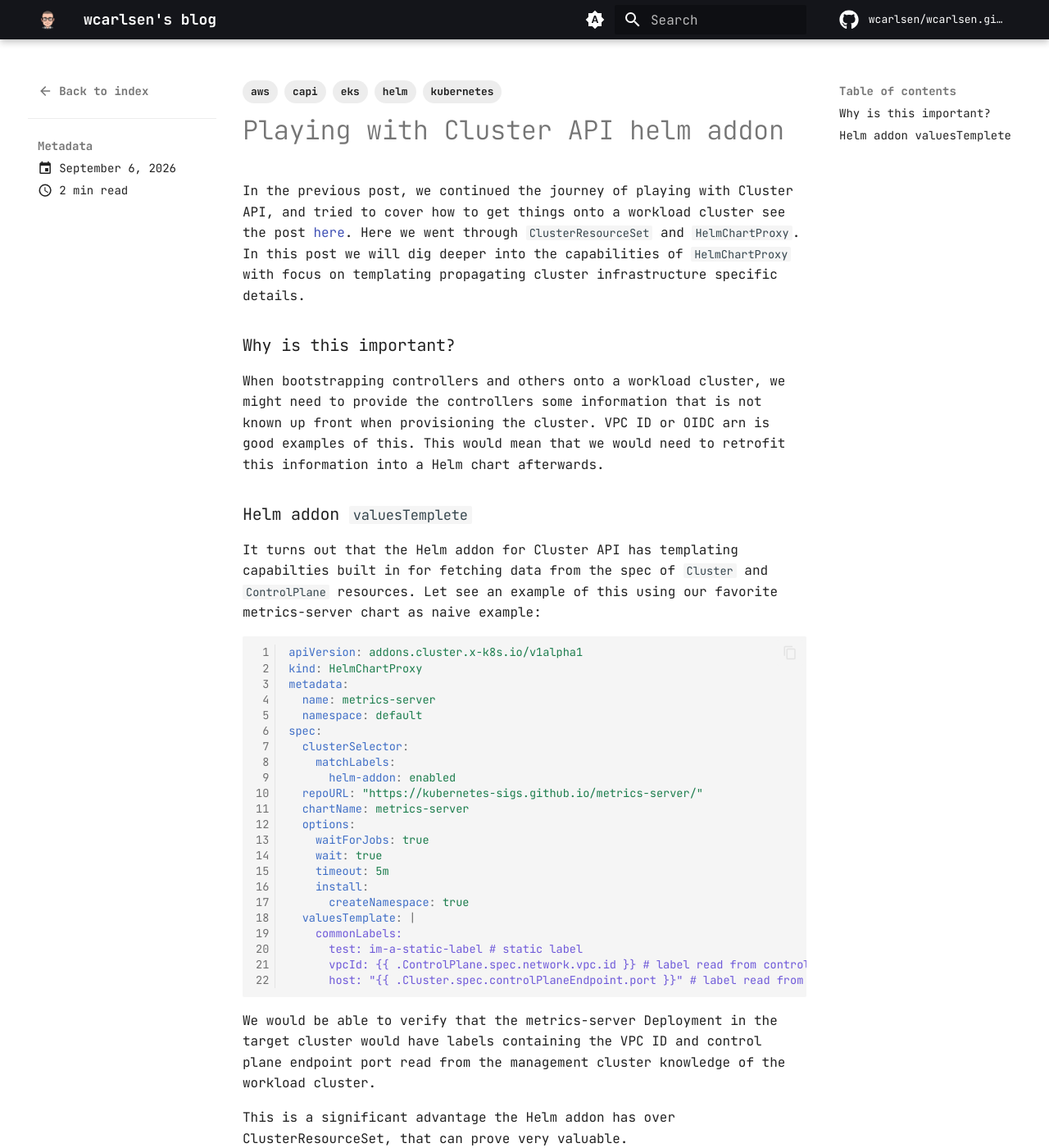
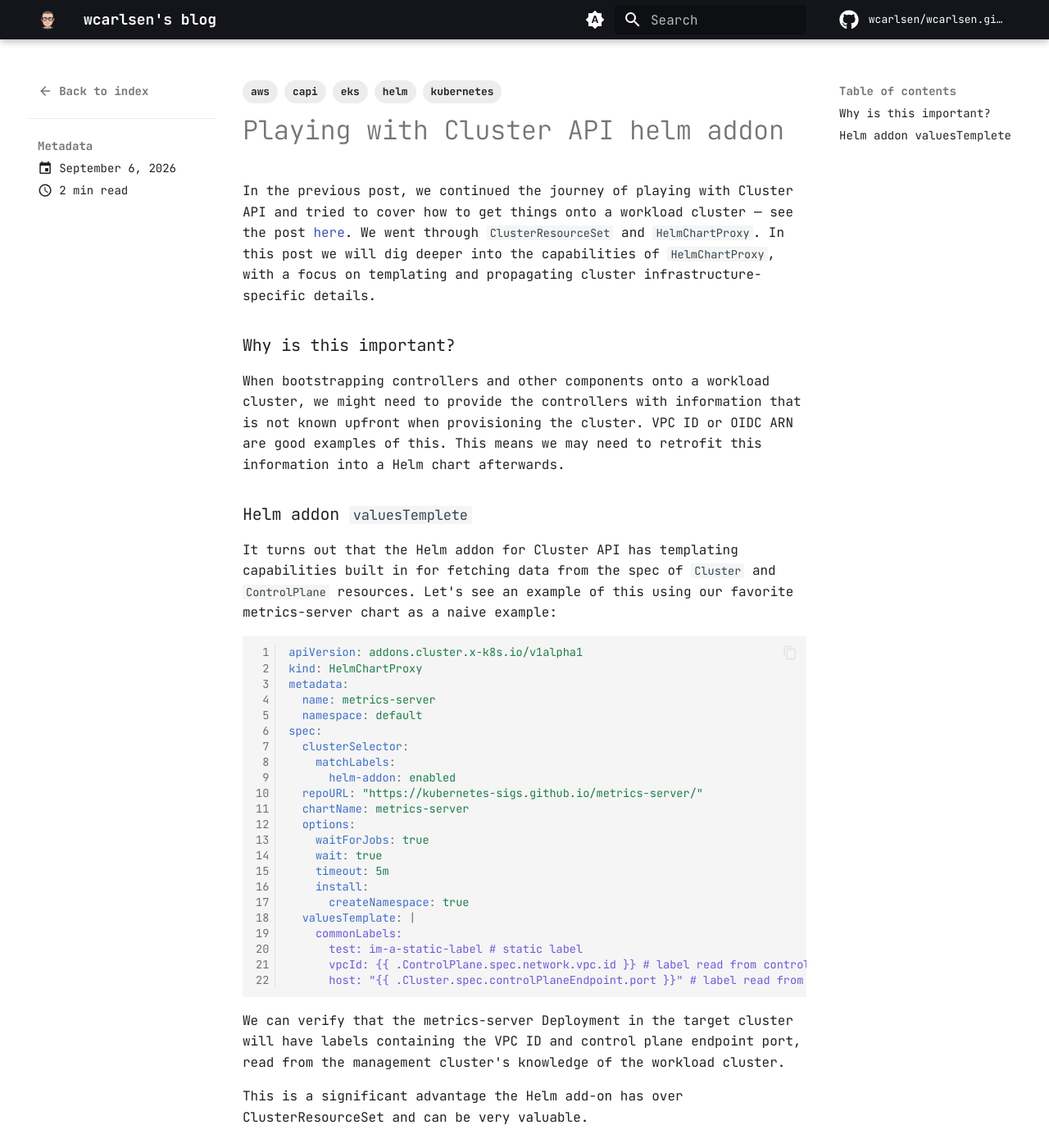
Before and after one commit to wcarlsen/wcarlsen.github.io, an MkDocs documentation site: the page built from docs/posts/2026-09-06-playing-with-cluster-api-helm-addon.md, in a window 1280 px wide and 1400 px high. Shown: the whole window at 82% size. Built offline with MkDocs 1.6.1 and Material for MkDocs 9.7.7, drawn with Linux system fonts in a browser that asks for light colours; plug-ins that fetch from the network failed and are left out; comment, search, counter and statistics services are not loaded.

Commit message:
Did spell checking
Signed-off-by: Willi Carlsen <carlsenwilli@gmail.com>

````diff
--- a/docs/posts/2026-09-06-playing-with-cluster-api-helm-addon.md
+++ b/docs/posts/2026-09-06-playing-with-cluster-api-helm-addon.md
@@ -10,15 +10,15 @@ tags:
 
 # Playing with Cluster API helm addon
 
-In the previous post, we continued the journey of playing with Cluster API, and tried to cover how to get things onto a workload cluster see the post [here](2026-09-05-playing-with-cluster-api-continued.md). Here we went through `ClusterResourceSet` and `HelmChartProxy`. In this post we will dig deeper into the capabilities of `HelmChartProxy` with focus on templating propagating cluster infrastructure specific details.
+In the previous post, we continued the journey of playing with Cluster API and tried to cover how to get things onto a workload cluster — see the post [here](2026-09-05-playing-with-cluster-api-continued.md). We went through `ClusterResourceSet` and `HelmChartProxy`. In this post we will dig deeper into the capabilities of `HelmChartProxy`, with a focus on templating and propagating cluster infrastructure-specific details.
 
 ### Why is this important?
 
-When bootstrapping controllers and others onto a workload cluster, we might need to provide the controllers some information that is not known up front when provisioning the cluster. VPC ID or OIDC arn is good examples of this. This would mean that we would need to retrofit this information into a Helm chart afterwards.
+When bootstrapping controllers and other components onto a workload cluster, we might need to provide the controllers with information that is not known upfront when provisioning the cluster. VPC ID or OIDC ARN are good examples of this. This means we may need to retrofit this information into a Helm chart afterwards.
 
 ### Helm addon `valuesTemplete`
 
-It turns out that the Helm addon for Cluster API has templating capabilties built in for fetching data from the spec of `Cluster` and `ControlPlane` resources. Let see an example of this using our favorite metrics-server chart as naive example:
+It turns out that the Helm addon for Cluster API has templating capabilities built in for fetching data from the spec of `Cluster` and `ControlPlane` resources. Let's see an example of this using our favorite metrics-server chart as a naive example:
 
 ```yaml
 apiVersion: addons.cluster.x-k8s.io/v1alpha1
@@ -45,6 +45,6 @@ spec:
       host: "{{ .Cluster.spec.controlPlaneEndpoint.port }}" # label read from cluster resource
 ```
 
-We would be able to verify that the metrics-server Deployment in the target cluster would have labels containing the VPC ID and control plane endpoint port read from the management cluster knowledge of the workload cluster.
+We can verify that the metrics-server Deployment in the target cluster will have labels containing the VPC ID and control plane endpoint port, read from the management cluster's knowledge of the workload cluster.
 
-This is a significant advantage the Helm addon has over ClusterResourceSet, that can prove very valuable.
+This is a significant advantage the Helm add-on has over ClusterResourceSet and can be very valuable.
````
